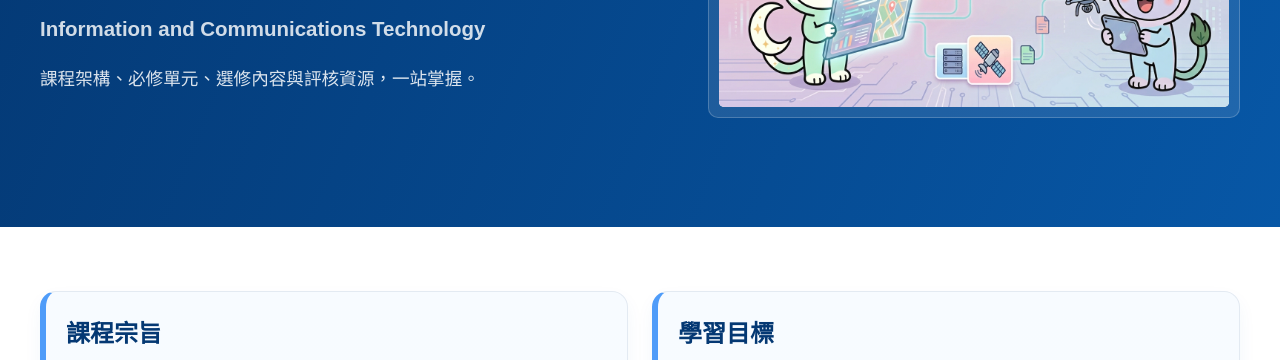
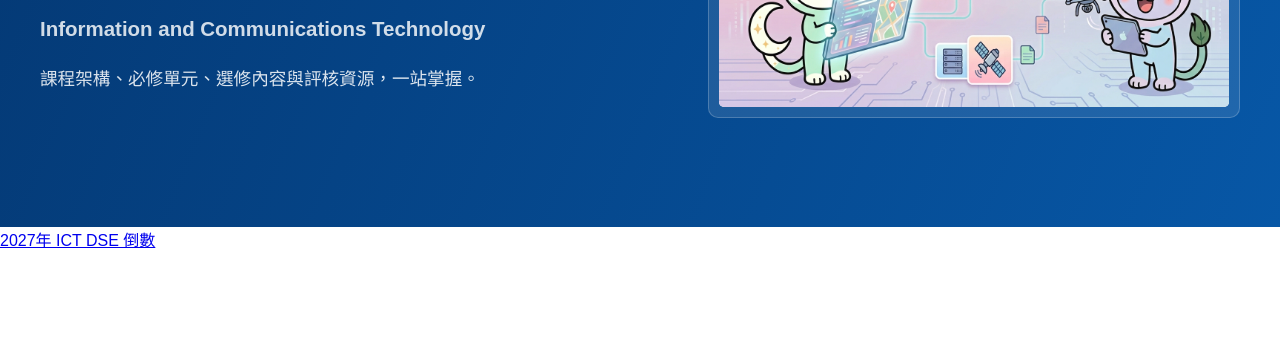
Before and after one commit to ictmisschu/ictmisschu.github.io, a plain HTML site: page index.html in a window 1280 px wide. Shown: the part 370-730 px from the top of the page. Drawn offline with Linux system fonts and the light colour scheme.

Commit message:
v2.2 timeclock

```diff
--- a/index.html
+++ b/index.html
@@ -58,6 +58,18 @@
           <img src="images/main.jpeg" alt="主頁插圖" />
         </div>
       </header>
+
+      <a data-type="countdown" data-id="11926156" class="tickcounter" style="display:block; left:0; width:100%; height:0; position:relative; padding-bottom:25%; margin:0 auto;" title="2027年 ICT DSE 倒數" href="https://www.tickcounter.com/">2027年 ICT DSE 倒數</a>
+      <script>
+        (function(d, s, id) {
+          var js, pjs = d.getElementsByTagName(s)[0];
+          if (d.getElementById(id)) return;
+          js = d.createElement(s);
+          js.id = id;
+          js.src = "https://www.tickcounter.com/static/js/loader.js";
+          pjs.parentNode.insertBefore(js, pjs);
+        }(document, "script", "tickcounter-sdk"));
+      </script>
 
       <div class="content">
         <section class="section" id="course-aim">
```
